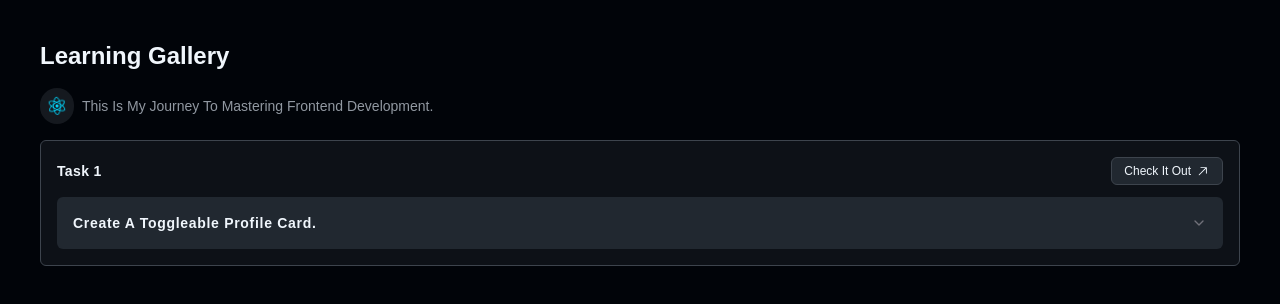
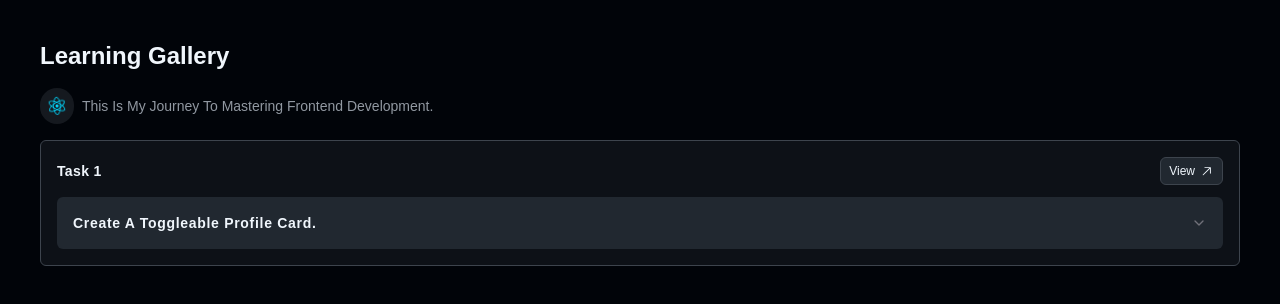
Before and after one commit to devJennyy/learning-gallery, a React (Vite) app: page /homepage in a window 1280 px wide. Shown: the top 304 px of the page. Built offline with nearby package versions, Linux system fonts and the light colour scheme; a web font is replaced by a local one.

Commit message:
Minor UI changes.

```diff
--- a/src/pages/Homepage.tsx
+++ b/src/pages/Homepage.tsx
@@ -48,8 +48,8 @@ const Homepage = () => {
               <p className="text-sm font-semibold capitalize tracking-wide">
                 Task {index + 1}
               </p>
-              <a href="/task-one" className="flex justify-center items-center w-fit px-3 py-1 border border-primaryStroke bg-secondaryFill rounded-md gap-1 hover:bg-quaternaryFill duration-300 transition-colors ease-out">
-                <p className="text-[12px]">Check It Out</p>
+              <a href="/task-one" className="flex justify-center items-center w-fit px-2 py-1 border border-primaryStroke bg-secondaryFill rounded-md gap-1 hover:bg-quaternaryFill duration-300 transition-colors ease-out">
+                <p className="text-[12px]">View</p>
                 <GoArrowUpRight size={15} className="mt-[1px]" />
               </a>
             </div>
```
